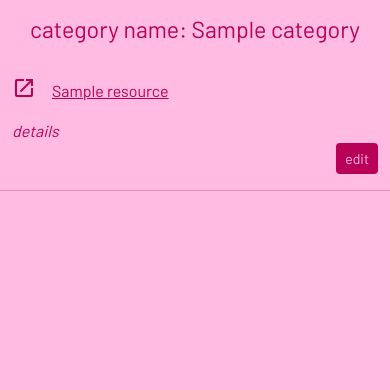
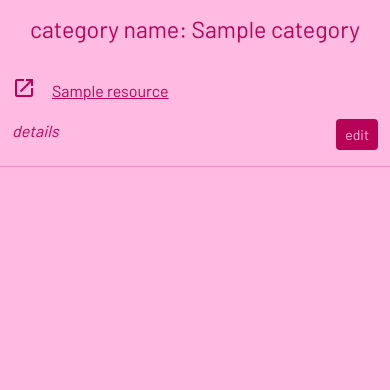
Before and after one commit to doctorandrewbrown/flask-resource-keeper, a Flask app: template resource_keeper/templates/view_resources.html in a window 390 px wide. Shown: the part 56-446 px from the top of the page. Run offline with Flask 3, Linux system fonts and the light colour scheme; the template is opened without the code that fills it: values that come from a table or form of the project are taken from there, others are empty; tables that the repository leaves empty hold one stand-in row (values such as "Sample post").

Commit message:
implement flex responsiveness

```diff
--- a/resource_keeper/templates/view_resources.html
+++ b/resource_keeper/templates/view_resources.html
@@ -3,24 +3,27 @@
 <h3 class="text-center pb-4 mt-3">{{category}}</h3>
 <div class="row">
     {% for resource in resources %}
-        <div class=" col-sm-12 col-md-6">
+    <!--make col flex container with .d-flex-->
+    <div class="col-12 col-md-6 d-flex  justify-content-sm-start">
         <p>
-                <span class="material-icons me-3" style="vertical-align: text-bottom;">open_in_new</span><a  href="{{resource.resource_url}}">{{resource.resource_name}}</a>
+            <span class="material-icons me-3" style="vertical-align: text-bottom;">open_in_new</span><a
+                href="{{resource.resource_url}}">{{resource.resource_name}}</a>
         </p>
     </div>
-        <div class="dropdown col-sm-12 col-md-3">
+
+    <div class="dropdown d-flex col-6 col-md-3 justify-content-start">
         <span class="fst-italic fw-light">details</span>
         <div class="dropdown-content">
             <p>{{resource.resource_description}}</p>
         </div>
     </div>
 
-        <!--make col flex container then set margin start to auto with ms-auto to push content to right-->
-        <div class="col-sm-12 col-md-3 d-flex">
-            <a href="{{url_for('edit_resource', resource_id=resource.id)}}" style="align-self:start;" class="ms-auto btn btn-sm">edit</a>
+    <div class="col-6 col-md-3 d-flex justify-content-end">
+        <!--align-self:start stops button stretching-->
+        <a href="{{url_for('edit_resource', resource_id=resource.id)}}" style="align-self: self-start;"
+            class="btn btn-sm">edit</a>
     </div>
     <hr class="mt-3">
     {% endfor %}
 </div>
-
 {% endblock %}
```
Lines whose indentation alone changed are shown as unchanged.
